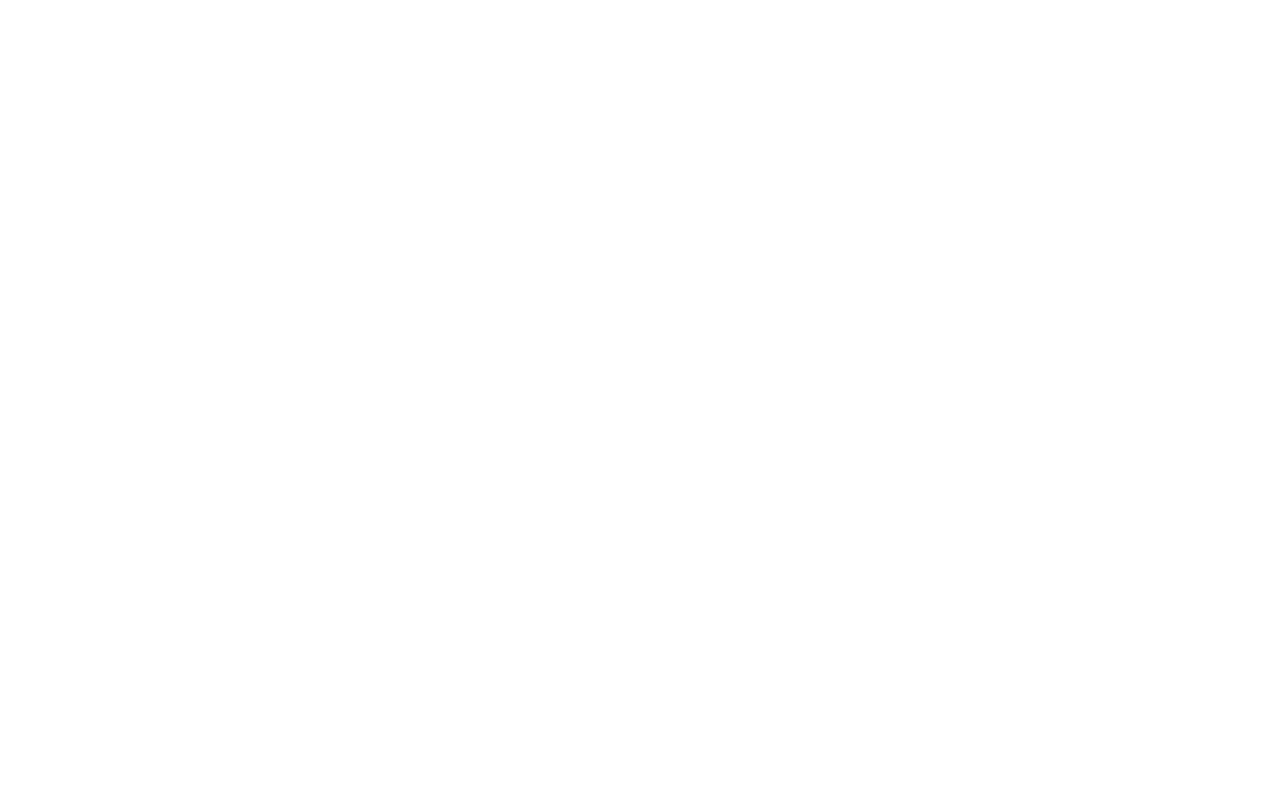
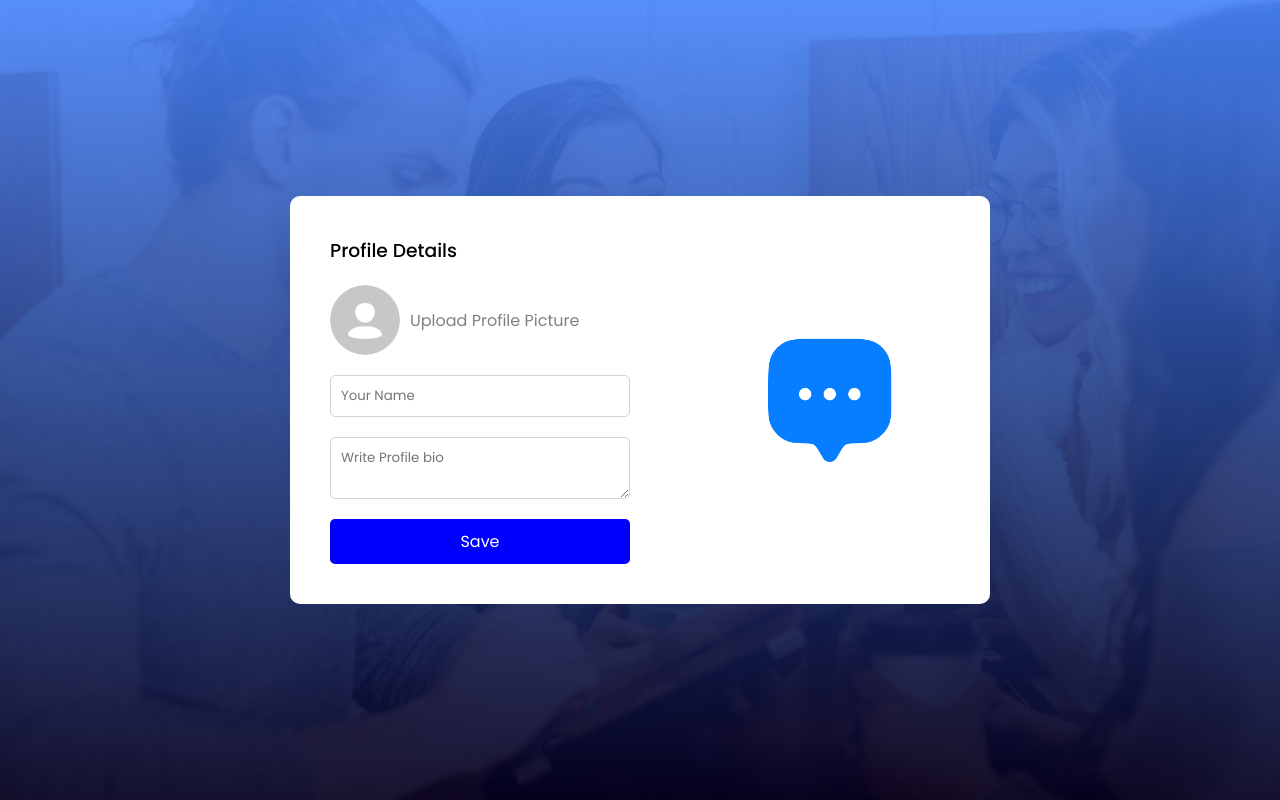
Before and after one commit to vipinyadav01/Convo, a React (Vite) app: page /profile in a window 1280 px wide. Built offline with nearby package versions, Linux system fonts and the light colour scheme.

Commit message:
style: update component styles for ChatBox, LeftSidebar, and RightSidebar; add ProfileUpdate page with form and image upload functionality

```diff
--- a/src/components/ChatBox/ChatBox.css
+++ b/src/components/ChatBox/ChatBox.css
@@ -1,8 +1,8 @@
 .chat-box {
-    height: 74vh;
+    height: 80vh;
     position: relative;
     background-color: #f1f5ff;
-    border-radius: 12px;
+    border-radius: 1px;
     display: flex;
     flex-direction: column;
 }
--- a/src/components/LeftSidebar/LeftSidebar.css
+++ b/src/components/LeftSidebar/LeftSidebar.css
@@ -1,7 +1,7 @@
 .ls {
     background: #001030;
     color: white;
-    height: 74vh;
+    height: 80vh;
 }
 
 .ls-top {
@@ -43,6 +43,12 @@
 
 .menu:hover .sub-menu {
     display: block;
+}
+.sub-menu hr{
+    border: none;
+    height: 1px;
+    background: #a4a4a4;
+    margin: 8px 0px;
 }
 
 .ls-search {
@@ -108,3 +114,8 @@
     color: #9f9f9f;
     font-size: 12px;
 }
+
+.sub-menu p{
+    cursor: pointer;
+    font-size: 12px;
+}
--- a/src/components/LeftSidebar/LeftSidebar.jsx
+++ b/src/components/LeftSidebar/LeftSidebar.jsx
@@ -1,18 +1,18 @@
 import React from 'react';
-import "./LeftSidebar.css";
+import './LeftSidebar.css';
 import assets from '../../assets/assets';
 
 const LeftSidebar = () => {
     return (
-        <div className='ls'>
-            <div className='ls-top'>
+        <div className="ls">
+            <div className="ls-top">
                 <div className="ls-nav">
-                    <img src={assets.logo} className='logo' alt="Logo" />
+                    <img src={assets.logo} className="logo" alt="Logo" />
                     <div className="menu">
                         <img src={assets.menu_icon} alt="Menu Icon" />
                         <div className="sub-menu">
                             <p>Edit Profile</p>
-                            <br />
+                            <hr />
                             <p>Logout</p>
                         </div>
                     </div>
@@ -23,18 +23,18 @@
                 </div>
             </div>
             <div className="ls-list">
-                {Array(12).fill("").map((item, index) => (
+                {Array.from({ length: 12 }, (_, index) => (
                     <div key={index} className="friends">
                         <img src={assets.profile_img} alt="Profile" />
                         <div>
                             <p>Vipin Yadav</p>
-                            <span>Hello,How are you?</span>
+                            <span>Hello, How are you?</span>
                         </div>
                     </div>
                 ))}
             </div>
         </div>
-    )
-}
+    );
+};
 
 export default LeftSidebar;
--- a/src/components/RightSidebar/RightSidebar.css
+++ b/src/components/RightSidebar/RightSidebar.css
@@ -2,7 +2,7 @@
     color: white;
     background-color: #001030;
     position: relative;
-    height: 75vh;
+    height: 80vh;
     overflow-y: scroll;
 }
 .rs-profile{
--- a/src/pages/ProfileUpdate/ProfileUpdate.css
+++ b/src/pages/ProfileUpdate/ProfileUpdate.css
@@ -0,0 +1,60 @@
+.profile{
+    min-height: 100vh;
+    background: url(/background.png) no-repeat;
+    background-size: cover;
+    display: flex;
+    align-items: center;
+    justify-content: center;
+}
+.profile-container{
+    background: white;
+    display: flex;
+    align-items: center;
+    justify-content: center;
+    min-width: 700px;
+    border-radius: 10px;
+}
+.profilepic{
+    max-width: 160px;
+    aspect-ratio: 1/1;
+    border-radius: 50%;
+    margin: 20px auto;
+}
+.profile form{
+    display: flex;
+    flex-direction: column;
+    gap: 20px;
+    padding: 40px;
+}
+.profile form h3{
+    font-weight: 500;
+}
+.profile label{
+    display: flex;
+    align-items: center;
+    gap: 10px;
+    color: gray;
+    cursor: pointer;
+}
+
+.profile label img{
+    width: 70px;
+    aspect-ratio: 1/1;
+    border-radius: 50%;
+}
+.profile input,textarea{
+    min-width: 300px;
+    padding: 10px;
+    border: 1px solid lightgray;
+    border-radius: 5px;
+    outline-color: blue;
+}
+.profile form button{
+    padding: 10px;
+    background: blue;
+    color: white;
+    border: none;
+    border-radius: 5px;
+    cursor: pointer;
+    font-size: 16px;
+}
--- a/src/pages/ProfileUpdate/ProfileUpdate.jsx
+++ b/src/pages/ProfileUpdate/ProfileUpdate.jsx
@@ -1,8 +1,26 @@
-import React from 'react'
+import React, { useState } from 'react'
 import "./ProfileUpdate.css"
+import assets from "../../assets/assets"
 const ProfileUpdate = () => {
+
+    const [image, setImage] = useState(false);
+
     return (
         <div className='profile'>
+            <div className="profile-container">
+                <form >
+                    <h3>Profile Details</h3>
+                    <label htmlFor="avatar">
+                        <input onChange={(e) => setImage(e.target.files[0])} type="file" id='avatar' accept='.png ,.jpg, jpeg' hidden />
+                        <img src={image ? URL.createObjectURL(image) : assets.avatar_icon} alt="avatar" />
+                        Upload Profile Picture
+                    </label>
+                    <input type="text" placeholder="Your Name" required />
+                    <textarea placeholder='Write Profile bio' required></textarea>
+                    <button type='submit'>Save</button>
+                </form>
+                <img className='profilepic' src={image ? URL.createObjectURL(image) : assets.logo_icon} alt="" />
+            </div>
 
 
         </div>
```
Also changed, not shown: src/config/firebase.js (added, +13 -0 lines).
